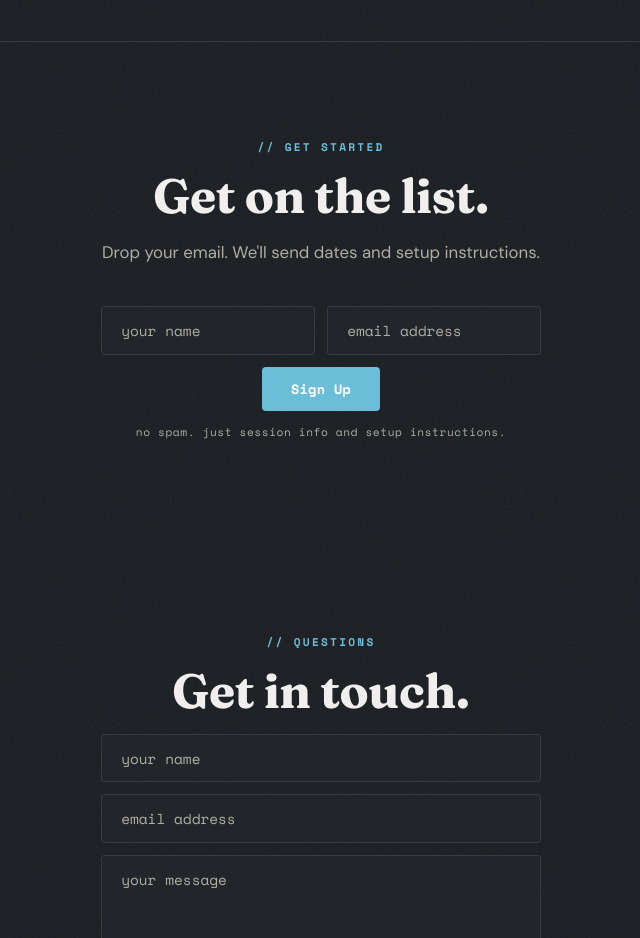
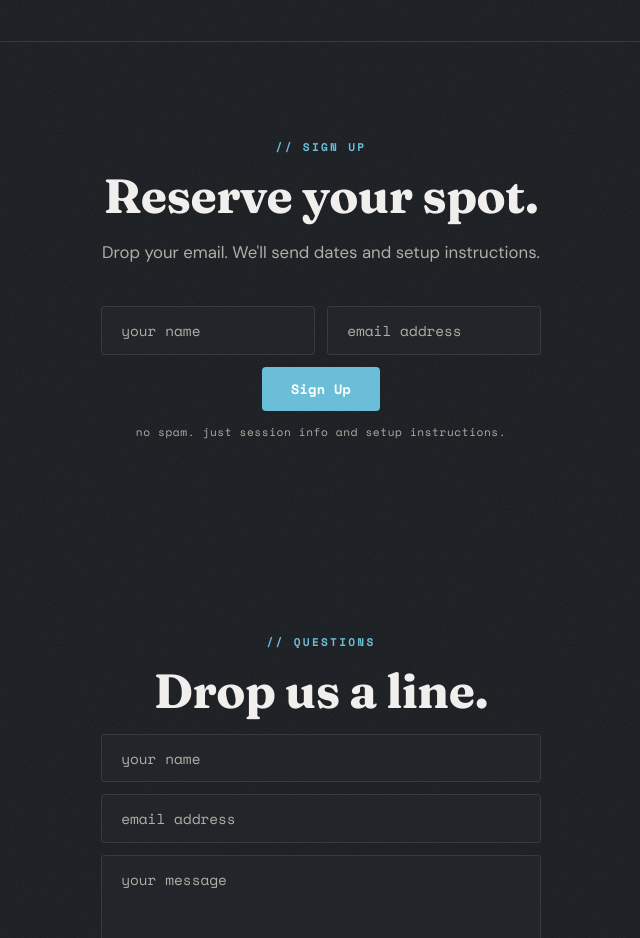
Before and after one commit to mal521/shipyard, a plain HTML site: page docs/index.html in a window 1280 px wide. Shown: the part 6180-7118 px from the top of the page, without its empty margins (319-959 px from the left). Drawn offline with nearby package versions, Linux system fonts and the light colour scheme.

Commit message:
Fix repetitive copy at bottom of site
Co-Authored-By: Claude Opus 4.6 <noreply@anthropic.com>

```diff
--- a/docs/index.html
+++ b/docs/index.html
@@ -1292,8 +1292,8 @@
 <!-- SIGNUP -->
 <section id="signup">
     <div class="reveal" style="text-align: center;">
-        <p class="section-label">// get started</p>
-        <h2 class="section-title">Get on the list.</h2>
+        <p class="section-label">// sign up</p>
+        <h2 class="section-title">Reserve your spot.</h2>
         <p class="section-desc" style="margin: 1rem auto 2.5rem;">Drop your email. We'll send dates and setup instructions.</p>
     </div>
 
@@ -1309,7 +1309,7 @@
 <section id="contact">
     <div class="reveal" style="text-align: center;">
         <p class="section-label">// questions</p>
-        <h2 class="section-title">Get in touch.</h2>
+        <h2 class="section-title">Drop us a line.</h2>
     </div>
 
     <form class="contact-form reveal" id="contactForm" onsubmit="handleContact(event)">
```
Also changed, not shown: website/index.html (+3 -3 lines).
